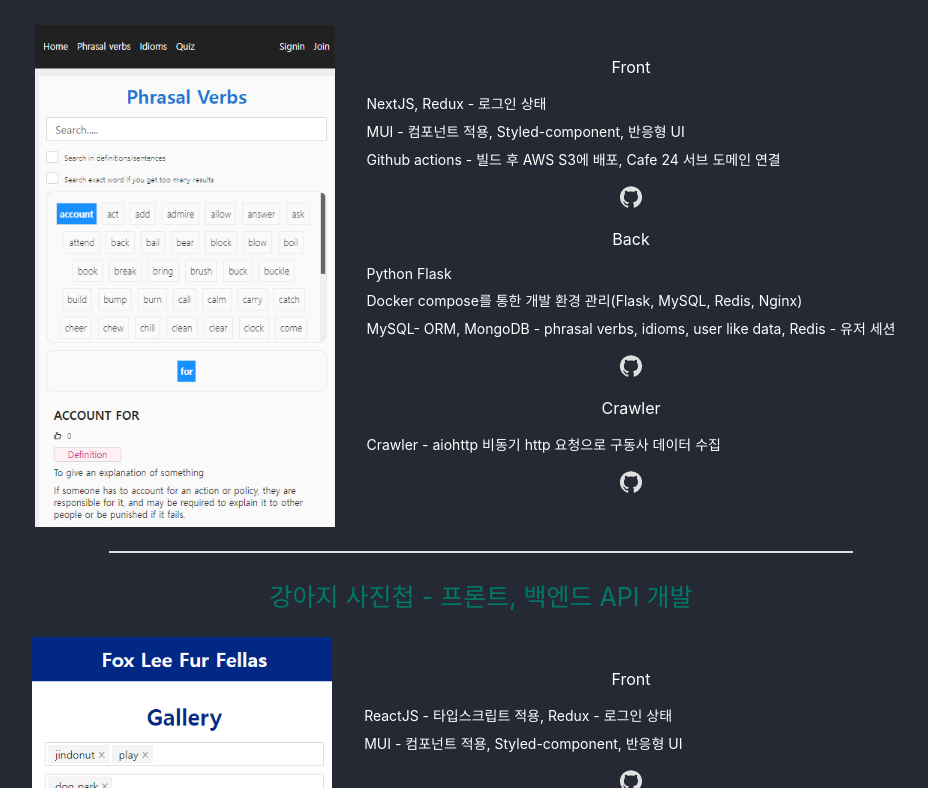
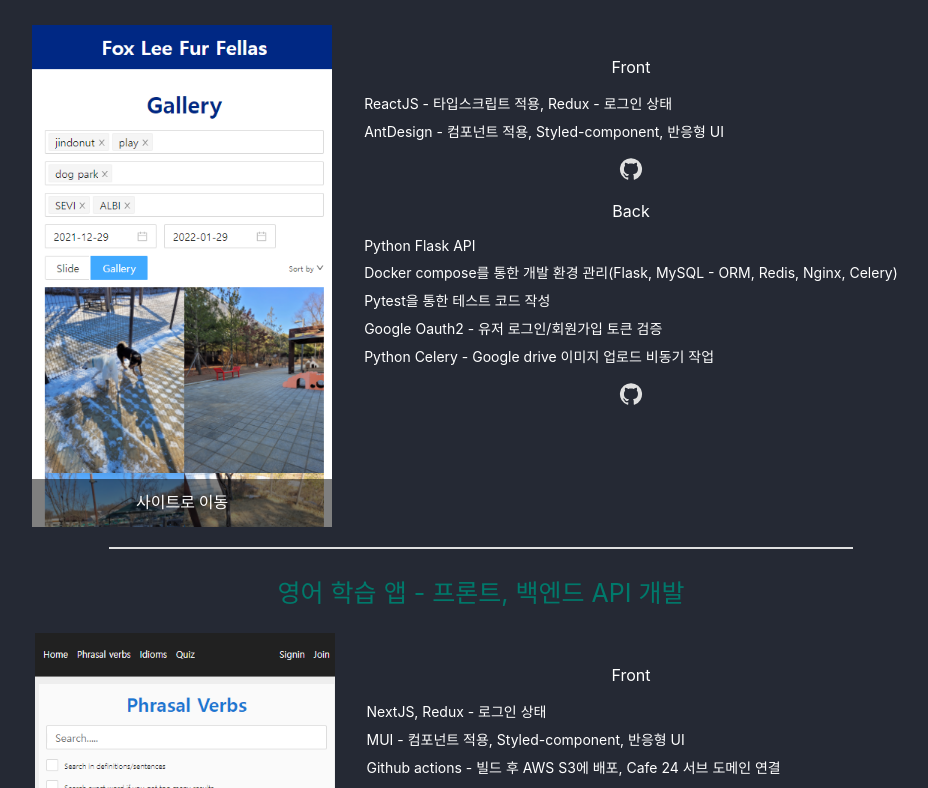
Before and after one commit to daehan0226/portfolio, a React (Create React App) app in the folder client/: page / in a window 1280 px wide. Shown: the part 2272-3060 px from the top of the page, without its empty margins (159-1087 px from the left). Built offline with nearby package versions, Linux system fonts and the light colour scheme; no server answers; the database is empty.

Commit message:
chore: update furfellas feature

```diff
--- a/client/src/components/project/Project.tsx
+++ b/client/src/components/project/Project.tsx
@@ -34,9 +34,9 @@
                 <CustomeDivider />
                 <ProjectPortfolio />
                 <CustomeDivider />
+                <ProjectFurfellasApp />
+                <CustomeDivider />
                 <ProjectEnglishApp />
-                <CustomeDivider />
-                <ProjectFurfellasApp />
             </BoxWrapper>
         </div>
     );
--- a/client/src/i18n/en.json
+++ b/client/src/i18n/en.json
@@ -38,7 +38,7 @@
     "furfellasAppName": "Furfellas App - Front, Back API",
     "furfellasAppDesc": "Fur fellas's webapge",
     "furfellasAppFrontFeatureOne": "ReactJS - Typescript, Redux(Auth state), Google Oauth2",
-    "furfellasAppFrontFeatureTwo": "MUI - Component, Styled-component, Responsive UI",
+    "furfellasAppFrontFeatureTwo": "AntDesign - Component, Styled-component, Responsive UI",
     "furfellasAppBackFeatureOne": "Python Flask API",
     "furfellasAppBackFeatureTwo": "Define multi containers(Flask, MySQL - ORM, Reids, Nginx, Celery) with Docker Compose",
     "furfellasAppBackFeatureThhee": "Test code with Pytest",
--- a/client/src/i18n/kr.json
+++ b/client/src/i18n/kr.json
@@ -38,7 +38,7 @@
     "furfellasAppName": "강아지 사진첩 - 프론트, 백엔드 API 개발",
     "furfellasAppDesc": "강아지 사진, 할일, 프로필 등록",
     "furfellasAppFrontFeatureOne": "ReactJS - 타입스크립트 적용, Redux - 로그인 상태",
-    "furfellasAppFrontFeatureTwo": "MUI - 컴포넌트 적용, Styled-component, 반응형 UI",
+    "furfellasAppFrontFeatureTwo": "AntDesign - 컴포넌트 적용, Styled-component, 반응형 UI",
     "furfellasAppBackFeatureOne": "Python Flask API",
     "furfellasAppBackFeatureTwo": "Docker compose를 통한 개발 환경 관리(Flask, MySQL - ORM, Redis, Nginx, Celery)",
     "furfellasAppBackFeatureThree": "Pytest을 통한 테스트 코드 작성",
```
